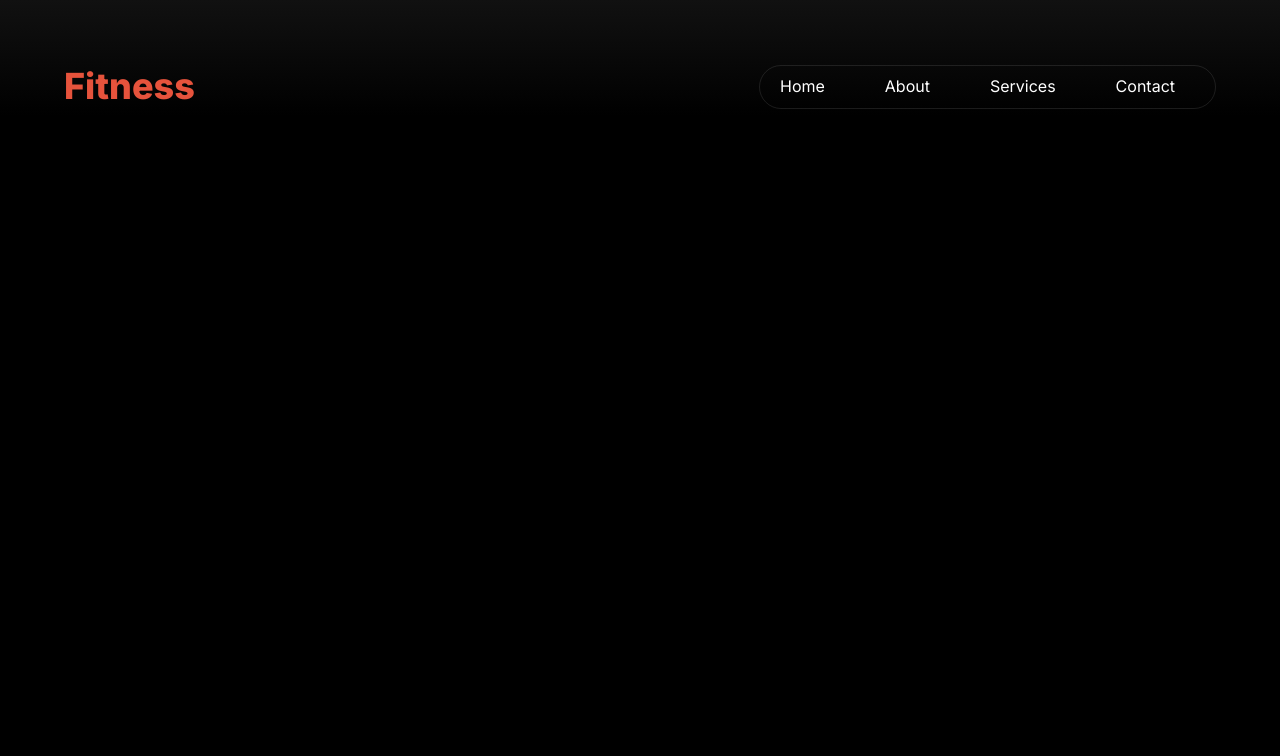
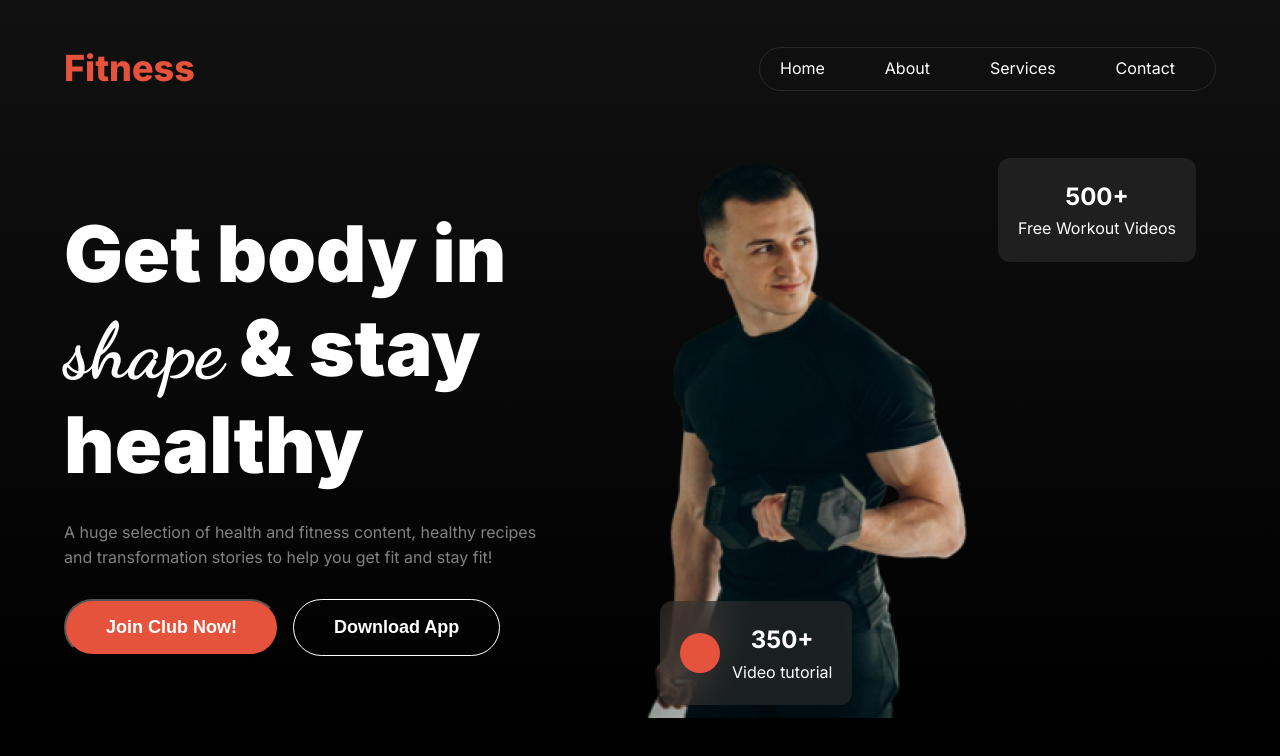
Before and after one commit to JannatulHappy/fitness_website, a plain HTML site: page index.html in a window 1280 px wide. Drawn offline with Linux system fonts and the light colour scheme.

Commit message:
hero-section done

```diff
--- a/index.html
+++ b/index.html
@@ -25,5 +25,35 @@
         </div>
       </nav>
 
+      <div class="container hero-content">
+        <div class="hero-text">
+          <h2>Get body in <br><span class="shape">shape</span> & stay <br> healthy</h2>
+          <p>
+            A huge selection of health and fitness content, healthy recipes <br>
+ and transformation stories to help you get fit and stay fit!
+          </p>
+          <div class="cta">
+            <button class="btn-primary">Join Club Now!</button>
+            <button class="btn-secondary">Download App</button>
+          </div>
+        </div>
+        <div class="hero-image">
+          <img src="./images/Images-2.png" alt="Fitness Image" />
+          <div class="video-tutorial">
+            <div class="circle"></div>
+            <div>
+              <h2>350+</h2>
+              <p>Video tutorial</p>
+            </div>
+          </div>
+          <div class="free-workout">
+            <h2>500+</h2>
+            <p>Free Workout Videos</p>
+          </div>
+        </div>
+      </div>
+    </header>
+
+
   </body>
 </html>
--- a/styles.css
+++ b/styles.css
@@ -35,43 +35,32 @@ body {
   margin: 0 auto;
 }
 
-/* Basic styles for the navbar */
 header {
-  background: linear-gradient(
-    180deg,
-    rgb(17, 17, 17),
-    rgba(119, 119, 119, 0) 100%
-  );
-  padding-top: 58px;
+  background: linear-gradient(180deg, rgb(17, 17, 17), rgba(119, 119, 119, 0) 100%);
+  padding-top: 40px;
 }
+
 .navbar {
   display: flex;
   justify-content: space-between;
   align-items: center;
 }
 
-/* Logo styles */
 .logo h1 {
-  flex: 1;
-  color: var(--primary-color);
+  color: rgb(230, 83, 60);
   font-size: 36px;
   font-weight: 800;
-  letter-spacing: 0%;
-  text-align: left;
 }
 
-/* Navigation links */
 .nav-links {
   display: flex;
-  justify-content: space-between;
   list-style: none;
   border: 1px solid rgba(255, 255, 255, 0.1);
   border-radius: 39px;
 }
 
 .nav-links li {
-  padding: 0 10px;
-  padding: 8px 20px 8px 20px;
+  padding: 8px 20px;
   margin-right: 20px;
 }
 
@@ -79,17 +68,16 @@ header {
   text-decoration: none;
   color: white;
 }
+
 .nav-links a:hover {
+  background: rgb(230, 83, 60);
+  font-weight: 600;
   border-radius: 46px;
-  background: rgb(230, 83, 60);
+  padding: 8px 20px;
+}
 
-  font-weight: 600;
-
-  padding: 8px 20px 8px 20px;
-}
-/* Hamburger menu styles */
 .hamburger-menu {
-  display: none; /* Initially hidden on larger screens */
+  display: none;
   cursor: pointer;
 }
 
@@ -101,11 +89,151 @@ header {
   transition: 0.4s;
 }
 
+.hero-content {
+  display: flex;
+  align-items: center;
+  justify-content: space-between;
+  padding-top: 40px;
+}
+
+.hero-text {
+  width: 50%;
+}
+
+.hero-text h2 {
+  font-size: 78px;
+  font-weight: 900;
+  line-height: 120%;
+}
+
+.hero-text .shape {
+  font-family: 'Dancing Script', cursive;
+}
+
+.hero-text p {
+  color: rgba(255, 255, 255, 0.5);
+  margin: 28px 0;
+  font-size: 16px;
+}
+
+.cta {
+  display: flex;
+  gap: 14px;
+}
+
+.btn-primary,
+.btn-secondary {
+  padding: 16px 40px;
+  border-radius: 42px;
+  font-size: 18px;
+  font-weight: 600;
+}
+
+.btn-primary {
+  background: rgb(230, 83, 60);
+  color: #fff;
+}
+
+.btn-secondary {
+  border: 1px solid #fff;
+  color: #fff;
+  background: transparent;
+}
+
+.hero-image {
+  position: relative;
+  width: 50%;
+}
+
+.hero-image img {
+  max-width: 100%;
+  height: auto;
+  border-radius: 10px;
+}
+
+.free-workout,
+.video-tutorial {
+  position: absolute;
+  backdrop-filter: blur(20px);
+  background: rgba(48, 48, 48, 0.54);
+  border-radius: 12px;
+  padding: 20px;
+  text-align: center;
+  color: #fff;
+}
+
+.free-workout {
+  top: 20px;
+  right: 20px;
+}
+
+.video-tutorial {
+  bottom: 20px;
+  left: 20px;
+  display: flex;
+  align-items: center;
+  gap: 12px;
+}
+
+.circle {
+  width: 40px;
+  height: 40px;
+  background: rgb(230, 83, 60);
+  border-radius: 50%;
+}
+
+/* Responsive Styles */
+@media screen and (max-width: 768px) {
+  .hero-content {
+    flex-direction: column;
+    text-align: center;
+  }
+
+  .hero-text,
+  .hero-image {
+    width: 100%;
+  }
+
+  .hero-text h2 {
+    font-size: 58px;
+  }
+
+  .hero-image img {
+    max-width: 80%;
+    margin: 0 auto;
+  }
+
+  .free-workout,
+  .video-tutorial {
+    position: static;
+    margin: 10px 0;
+  }
+
+  .nav-links {
+    display: none;
+    flex-direction: column;
+    width: 100%;
+    background-color: #333;
+    position: absolute;
+    top: 70px;
+    left: 0;
+    z-index: 1000;
+  }
+
+  .nav-links li {
+    padding: 15px 0;
+  }
+
+  .hamburger-menu {
+    display: block;
+  }
+}
+
 
 /* Media Queries */
 /* navbar */
 /* Media query for responsiveness */
-@media screen and (max-width: 768px) {
+@media screen and (max-width: 576px) {
   .nav-links {
     display: none; /* Hide nav links on smaller screens */
     flex-direction: column;
@@ -139,15 +267,20 @@ header {
   }
 }
 /* ... */
-@media (max-width: 768px) {
-  .hero-content,
+@media (max-width: 576px) {
   .habits-list,
   .trainings-list,
   .bmi-content,
   .team-list,
   .footer-links {
-    flex-direction: column;
     align-items: center;
+  }
+   .hero-text h2 {
+    font-size: 38px;
+  }
+
+  .hero-image img {
+    max-width: 100%;
   }
 
   .training-item {
```
Also changed, not shown: images/Images-2.png (renamed from images/Images 2.png).
